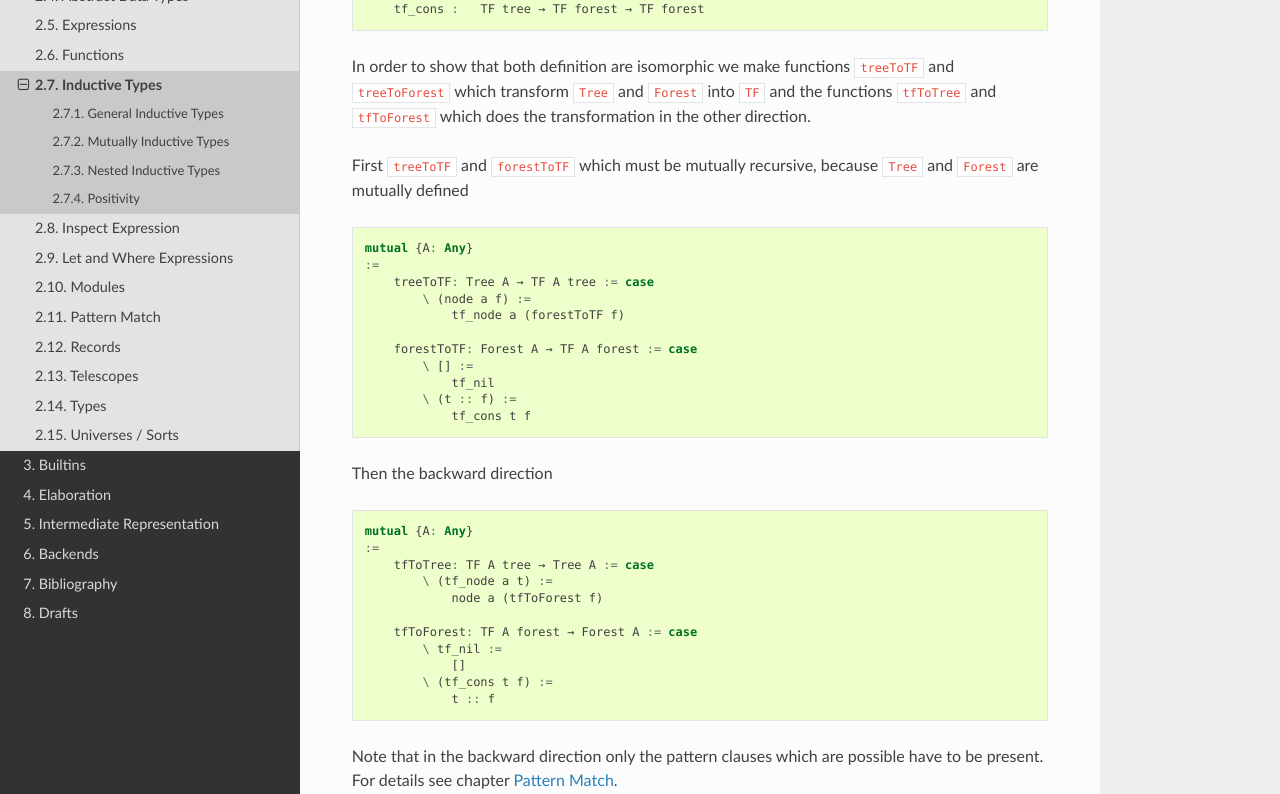
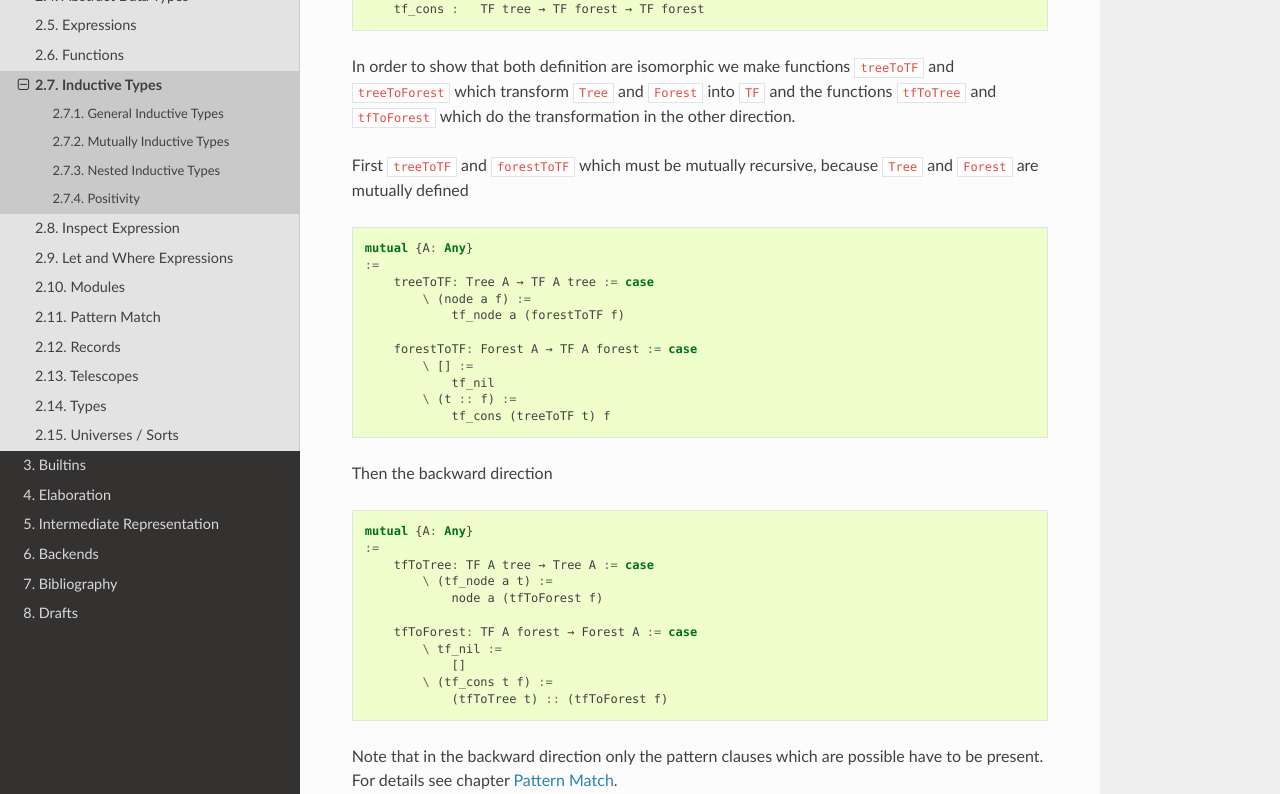
Before and after one commit to alba-lang/lang-spec, a Sphinx documentation site: the page built from sphinx/source/lang-elems/inductive.rst, in a window 1280 px wide and 1400 px high, scrolled down 3661 px. Shown: the part 306-1100 px from the top of the window. Built offline with Sphinx 7.4.7 and the Read the Docs theme 2.0.0, drawn with Linux system fonts in a browser that asks for light colours.

Commit message:
Some error corrections in 'Mutually Inductive Types'
	modified:   sphinx/source/lang-elems/inductive.rst

```diff
--- a/sphinx/source/lang-elems/inductive.rst
+++ b/sphinx/source/lang-elems/inductive.rst
@@ -236,7 +236,7 @@ type which includes both ::
 
 In order to show that both definition are isomorphic we make functions
 ``treeToTF`` and ``treeToForest`` which transform ``Tree`` and ``Forest`` into
-``TF`` and the functions ``tfToTree`` and ``tfToForest`` which does the
+``TF`` and the functions ``tfToTree`` and ``tfToForest`` which do the
 transformation in the other direction.
 
 First ``treeToTF`` and ``forestToTF`` which must be mutually recursive, because
@@ -252,7 +252,7 @@ First ``treeToTF`` and ``forestToTF`` which must be mutually recursive, because
             \ [] :=
                 tf_nil
             \ (t :: f) :=
-                tf_cons t f
+                tf_cons (treeToTF t) f
 
 
 Then the backward direction ::
@@ -267,7 +267,7 @@ Then the backward direction ::
             \ tf_nil :=
                 []
             \ (tf_cons t f) :=
-                t :: f
+                (tfToTree t) :: (tfToForest f)
 
 
 Note that in the backward direction only the pattern clauses which are possible
```
